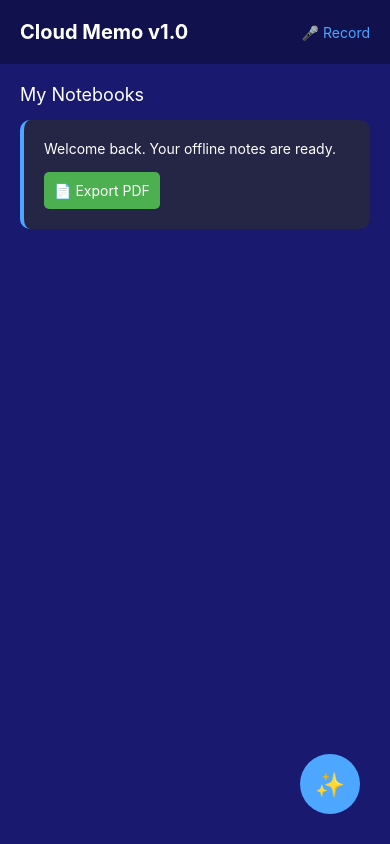
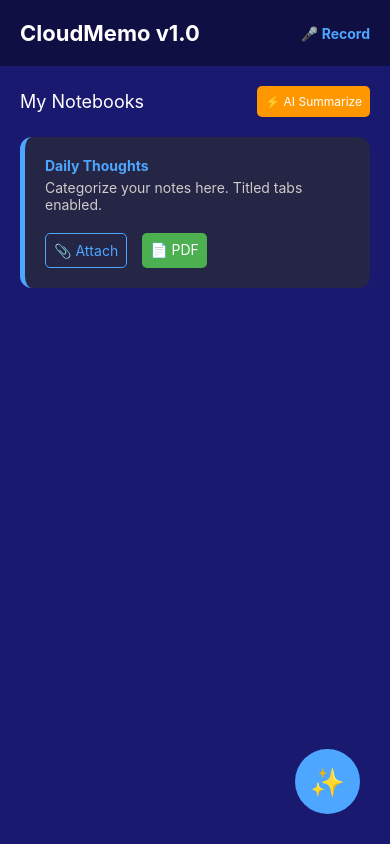
Before and after one commit to Aenanorni631/cloud-memo-android, a React Native app: screen / in a window 390 px wide. Built offline with nearby package versions, Linux system fonts and the light colour scheme.

Commit message:
release: v1.0 CloudMemo final reconstruction

```diff
--- a/App.js
+++ b/App.js
@@ -1,24 +1,39 @@
 import React, { useState } from 'react';
-import { View, Text, StyleSheet, TouchableOpacity, SafeAreaView } from 'react-native';
+import { View, Text, StyleSheet, TouchableOpacity, SafeAreaView, ScrollView } from 'react-native';
 
 export default function App() {
     const [isChatVisible, setIsChatVisible] = useState(false);
 
     return (
         <SafeAreaView style={styles.container}>
+            {/* Header / Nav */}
             <View style={styles.nav}>
-                <Text style={styles.title}>Cloud Memo v1.0</Text>
-                <TouchableOpacity><Text style={styles.recordBtn}>🎤 Record</Text></TouchableOpacity>
+                <Text style={styles.title}>CloudMemo v1.0</Text>
+                <TouchableOpacity onPress={() => alert('Recording...')}>
+                    <Text style={styles.recordBtn}>🎤 Record</Text>
+                </TouchableOpacity>
             </View>
 
-            <View style={styles.content}>
-                <Text style={styles.subtitle}>My Notebooks</Text>
+            {/* Notebook Dashboard */}
+            <ScrollView style={styles.content}>
+                <View style={styles.headerRow}>
+                    <Text style={styles.subtitle}>My Notebooks</Text>
+                    <TouchableOpacity style={styles.summaryBtn} onPress={() => alert('AI Summarizing...')}>
+                        <Text style={{color: '#fff', fontSize: 12}}>⚡ AI Summarize</Text>
+                    </TouchableOpacity>
+                </View>
+
                 <View style={styles.card}>
-                    <Text style={styles.cardText}>Welcome back. Your offline notes are ready.</Text>
-                    <TouchableOpacity style={styles.exportBtn}><Text style={{color: '#fff'}}>📄 Export PDF</Text></TouchableOpacity>
+                    <Text style={styles.cardTitle}>Daily Thoughts</Text>
+                    <Text style={styles.cardText}>Categorize your notes here. Titled tabs enabled.</Text>
+                    <View style={styles.cardActions}>
+                        <TouchableOpacity style={styles.attachBtn}><Text style={{color: '#4da6ff'}}>📎 Attach</Text></TouchableOpacity>
+                        <TouchableOpacity style={styles.exportBtn} onPress={() => alert('Exporting PDF...')}><Text style={{color: '#fff'}}>📄 PDF</Text></TouchableOpacity>
+                    </View>
                 </View>
-            </View>
+            </ScrollView>
 
+            {/* AI Assistant Slide-out */}
             {isChatVisible && (
                 <View style={styles.chatOverlay}>
                     <View style={styles.chatHeader}>
@@ -26,12 +41,14 @@ export default function App() {
                         <TouchableOpacity onPress={() => setIsChatVisible(false)}><Text style={{color: '#fff', fontSize: 24}}>×</Text></TouchableOpacity>
                     </View>
                     <Text style={styles.chatBody}>How can I help you today?</Text>
+                    <View style={styles.chatInputPlaceholder}>
+                        <Text style={{color: '#666'}}>Ask AI about your notes...</Text>
+                    </View>
                 </View>
             )}
 
-            <TouchableOpacity
-                style={styles.fab}
-                onPress={() => setIsChatVisible(true)}>
+            {/* Floating Action Button */}
+            <TouchableOpacity style={styles.fab} onPress={() => setIsChatVisible(true)}>
                 <Text style={styles.fabIcon}>✨</Text>
             </TouchableOpacity>
         </SafeAreaView>
@@ -40,18 +57,24 @@ export default function App() {
 
 const styles = StyleSheet.create({
     container: { flex: 1, backgroundColor: '#191970' },
-    nav: { padding: 20, backgroundColor: 'rgba(0,0,0,0.3)', flexDirection: 'row', justifyContent: 'space-between', alignItems: 'center' },
-    title: { color: '#fff', fontSize: 20, fontWeight: 'bold' },
-    recordBtn: { color: '#4da6ff' },
+    nav: { padding: 20, backgroundColor: 'rgba(0,0,0,0.4)', flexDirection: 'row', justifyContent: 'space-between', alignItems: 'center' },
+    title: { color: '#fff', fontSize: 22, fontWeight: 'bold' },
+    recordBtn: { color: '#4da6ff', fontWeight: 'bold' },
     content: { padding: 20 },
-    subtitle: { color: '#fff', fontSize: 18, marginBottom: 15 },
-    card: { backgroundColor: '#252545', padding: 20, borderRadius: 10, borderLeftWidth: 4, borderLeftColor: '#4da6ff' },
-    cardText: { color: '#fff', marginBottom: 15 },
-    exportBtn: { backgroundColor: '#4caf50', padding: 10, borderRadius: 5, alignSelf: 'flex-start' },
-    fab: { position: 'absolute', bottom: 30, right: 30, backgroundColor: '#4da6ff', width: 60, height: 60, borderRadius: 30, justifyContent: 'center', alignItems: 'center', elevation: 5 },
-    fabIcon: { fontSize: 24 },
-    chatOverlay: { position: 'absolute', top: 0, right: 0, bottom: 0, width: '85%', backgroundColor: '#1a1a2e', padding: 20, zIndex: 1000, borderLeftWidth: 1, borderLeftColor: '#4da6ff' },
-    chatHeader: { flexDirection: 'row', justifyContent: 'space-between', borderBottomWidth: 1, borderBottomColor: '#333', paddingBottom: 10 },
-    chatTitle: { color: '#4da6ff', fontWeight: 'bold' },
-    chatBody: { color: '#fff', marginTop: 20 }
+    headerRow: { flexDirection: 'row', justifyContent: 'space-between', alignItems: 'center', marginBottom: 20 },
+    subtitle: { color: '#fff', fontSize: 18 },
+    summaryBtn: { backgroundColor: '#ff9800', padding: 8, borderRadius: 5 },
+    card: { backgroundColor: '#252545', padding: 20, borderRadius: 12, borderLeftWidth: 5, borderLeftColor: '#4da6ff' },
+    cardTitle: { color: '#4da6ff', fontWeight: 'bold', marginBottom: 5 },
+    cardText: { color: '#ccc', marginBottom: 20 },
+    cardActions: { flexDirection: 'row', gap: 15 },
+    attachBtn: { borderWidth: 1, borderColor: '#4da6ff', padding: 8, borderRadius: 5 },
+    exportBtn: { backgroundColor: '#4caf50', padding: 8, borderRadius: 5 },
+    fab: { position: 'absolute', bottom: 30, right: 30, backgroundColor: '#4da6ff', width: 65, height: 65, borderRadius: 32.5, justifyContent: 'center', alignItems: 'center', elevation: 8 },
+    fabIcon: { fontSize: 28 },
+    chatOverlay: { position: 'absolute', top: 0, right: 0, bottom: 0, width: '85%', backgroundColor: '#1a1a2e', padding: 25, zIndex: 1000, borderLeftWidth: 2, borderLeftColor: '#4da6ff' },
+    chatHeader: { flexDirection: 'row', justifyContent: 'space-between', borderBottomWidth: 1, borderBottomColor: '#333', paddingBottom: 15 },
+    chatTitle: { color: '#4da6ff', fontSize: 18, fontWeight: 'bold' },
+    chatBody: { color: '#fff', marginTop: 20, fontSize: 16 },
+    chatInputPlaceholder: { position: 'absolute', bottom: 30, left: 25, right: 25, backgroundColor: '#333', padding: 15, borderRadius: 8 }
 });
```
Also changed, not shown: action_log.txt, 1 other file (tests, documents, lock files or other folders).
